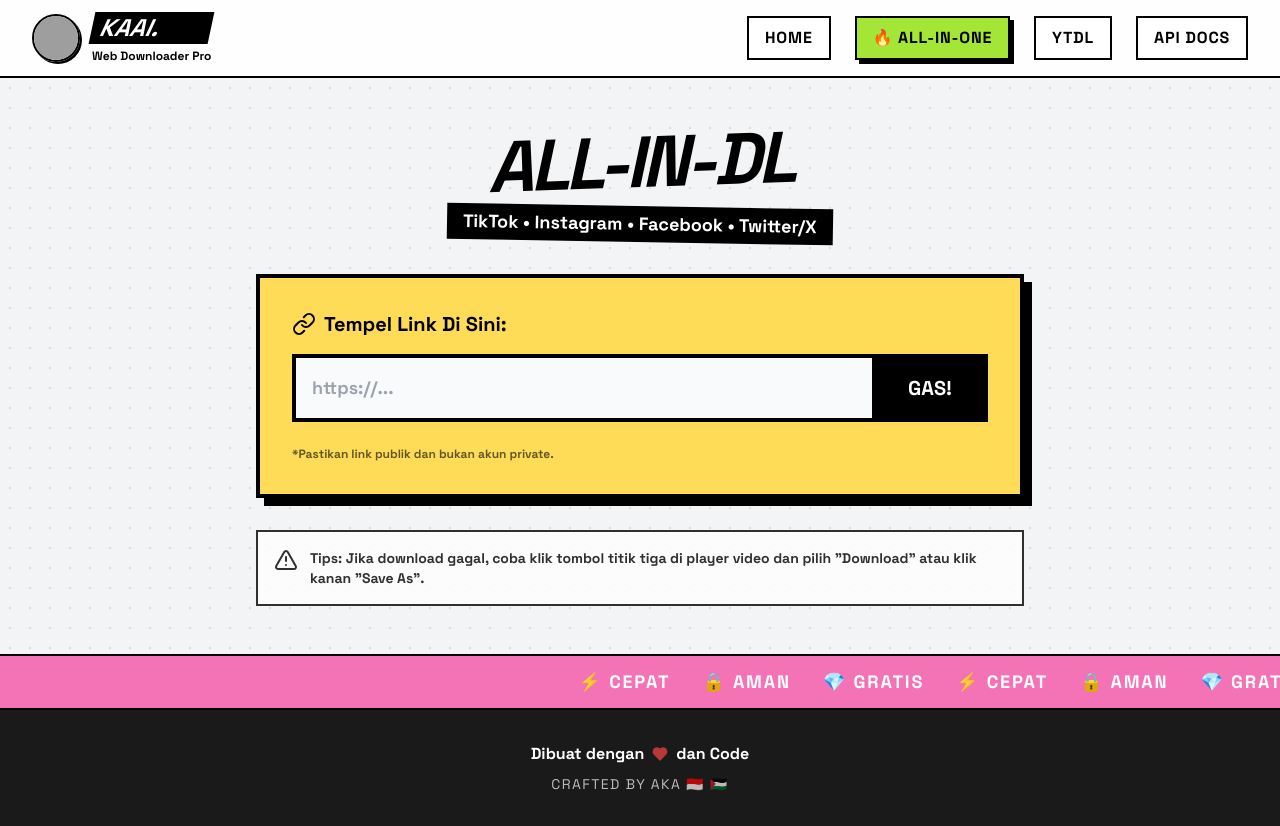
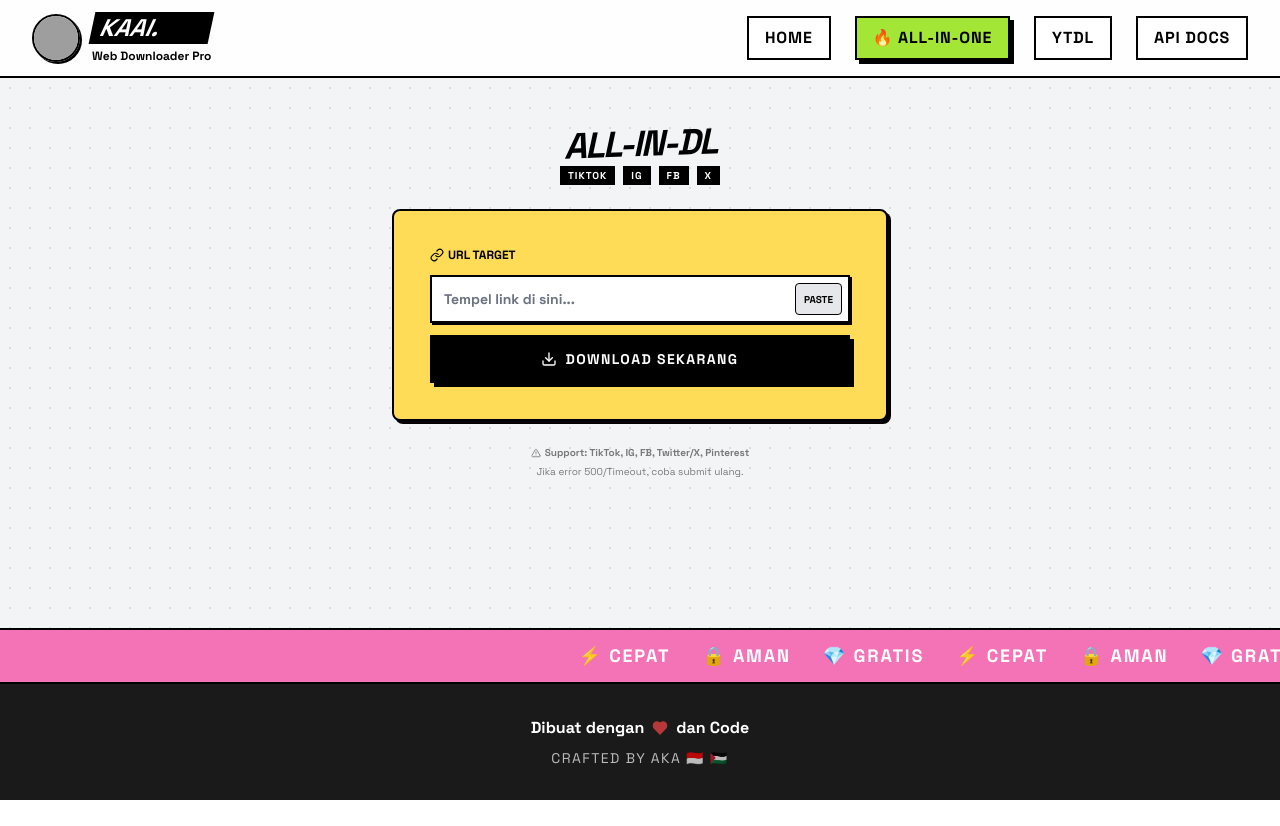
Before and after one commit to akaanakbaik/kaai, a React (Vite) app: page /allindl in a window 1280 px wide. After the commit the page ends 800 px from the top, so only its background shows below. Built offline with nearby package versions, Linux system fonts and the light colour scheme; grey boxes are pictures that could not be loaded.

Commit message:
Update AllInDL.jsx

```diff
--- a/src/pages/AllInDL.jsx
+++ b/src/pages/AllInDL.jsx
@@ -1,118 +1,198 @@
-import React, { useState } from 'react';
+import React, { useState, useEffect } from 'react';
 import axios from 'axios';
 import { toast } from 'react-hot-toast';
-import { Play, Music, Image as ImageIcon, Loader2, Link as LinkIcon, AlertTriangle } from 'lucide-react';
+import {
+    Play, Music, Image as ImageIcon, Loader2, Link as LinkIcon,
+    AlertTriangle, Download, X, Copy, CheckCircle, Smartphone
+} from 'lucide-react';
 import Layout from '../components/Layout';
+import { NeoCard, NeoButton } from '../components/NeoUI'; // Pastikan path ini benar
+import { motion, AnimatePresence } from 'framer-motion';
 
 const AllInDL = () => {
     const [url, setUrl] = useState('');
     const [loading, setLoading] = useState(false);
+    const [progress, setProgress] = useState(0); // Untuk visual loading
+    const [statusText, setStatusText] = useState('Idle');
     const [data, setData] = useState(null);
 
-    // ✅ AMBIL URL DARI SETTINGAN MAIN.JSX
-    // Ini otomatis membaca "https://kaai-api.akadev.me"
+    // Ambil Base URL dari axios defaults (sesuai settingan main.jsx)
     const BASE_URL = axios.defaults.baseURL;
+
+    // Simulasi Progress Bar biar user gak bosan
+    useEffect(() => {
+        let interval;
+        if (loading) {
+            setProgress(10);
+            interval = setInterval(() => {
+                setProgress((prev) => {
+                    if (prev >= 90) return 90; // Mentok di 90% sampai selesai beneran
+                    return prev + Math.random() * 10;
+                });
+            }, 800);
+        } else {
+            setProgress(0);
+        }
+        return () => clearInterval(interval);
+    }, [loading]);
 
     const handleDownload = async (e) => {
         e.preventDefault();
-        if (!url) return toast.error('URL nya mana bos?');
+        if (!url) return toast.error('Link-nya mana? Tempel dulu dong!');
 
         setLoading(true);
         setData(null);
+        setStatusText('Menghubungi Server...');
 
         try {
-            toast.loading('Sedang mengintip server...', { id: 'dl-proc' });
+            // Update status text bertahap
+            setTimeout(() => setStatusText('Sedang Mengintip URL...'), 1000);
+            setTimeout(() => setStatusText('Mendownload ke Server...'), 3000);
 
-            // ✅ REQUEST API (Otomatis ikut domain main.jsx)
             const res = await axios.post('/api/allindl', { url });
 
             if (res.data.status) {
+                setProgress(100);
+                setStatusText('Selesai!');
                 setData(res.data);
-                toast.success('Berhasil diculik!', { id: 'dl-proc' });
+                toast.success(`Berhasil! Dapat ${res.data.provider}`, {
+                    icon: '🎉',
+                    style: { borderRadius: '0px', border: '2px solid black', background: '#A3E635', color: 'black' }
+                });
             } else {
-                toast.error(res.data.msg || 'Gagal mengambil data', { id: 'dl-proc' });
+                throw new Error(res.data.msg);
             }
         } catch (error) {
             console.error(error);
-            toast.error(error.response?.data?.msg || 'Server error / URL tidak valid', { id: 'dl-proc' });
+            const errMsg = error.response?.data?.msg || error.message || 'Server sibuk / Link private';
+            toast.error(errMsg, {
+                icon: '💀',
+                style: { borderRadius: '0px', border: '2px solid black', background: '#FF90E8', color: 'black' }
+            });
+            setStatusText('Gagal');
         } finally {
             setLoading(false);
         }
     };
 
+    const handleClear = () => {
+        setUrl('');
+        setData(null);
+        setStatusText('Idle');
+    };
+
+    const handlePaste = async () => {
+        try {
+            const text = await navigator.clipboard.readText();
+            setUrl(text);
+            toast.success('Link ditempel!');
+        } catch (err) {
+            toast.error('Gagal paste otomatis');
+        }
+    };
+
     return (
         <Layout>
-            <div className="max-w-3xl mx-auto space-y-8">
+            {/* CONTAINER LEBIH KECIL BIAR ENAK DI HP */}
+            <div className="max-w-lg mx-auto pb-20 px-2 space-y-6">
 
-                {/* HEADLINE SECTION */}
-                <div className="text-center space-y-2">
-                    <h1 className="text-5xl md:text-7xl font-black italic tracking-tighter transform -rotate-2">
+                {/* 1. HEADER COMPACT */}
+                <div className="text-center space-y-1">
+                    <h1 className="text-4xl font-black italic tracking-tighter leading-none transform -rotate-2">
                         ALL-IN-DL
                     </h1>
-                    <p className="text-lg font-bold bg-black text-white inline-block px-4 py-1 transform rotate-1">
-                        TikTok • Instagram • Facebook • Twitter/X
-                    </p>
+                    <div className="flex justify-center gap-2 text-[10px] font-bold uppercase tracking-widest">
+                        <span className="bg-black text-white px-2 py-0.5">TikTok</span>
+                        <span className="bg-black text-white px-2 py-0.5">IG</span>
+                        <span className="bg-black text-white px-2 py-0.5">FB</span>
+                        <span className="bg-black text-white px-2 py-0.5">X</span>
+                    </div>
                 </div>
 
-                {/* INPUT CARD */}
-                <div className="bg-[#FFDC58] border-4 border-black p-6 md:p-8 shadow-[8px_8px_0px_0px_black]">
-                    <form onSubmit={handleDownload} className="flex flex-col gap-4">
-                        <label className="font-bold text-xl flex items-center gap-2">
-                            <LinkIcon className="w-6 h-6" /> Tempel Link Di Sini:
+                {/* 2. INPUT CARD */}
+                <NeoCard className="bg-[#FFDC58] p-4 relative overflow-hidden">
+                    {/* Progress Bar Line */}
+                    {loading && (
+                        <div className="absolute top-0 left-0 h-1.5 bg-black transition-all duration-300" style={{ width: `${progress}%` }}></div>
+                    )}
+
+                    <form onSubmit={handleDownload} className="space-y-3">
+                        <div className="flex justify-between items-center">
+                            <label className="font-bold text-xs flex items-center gap-1">
+                                <LinkIcon size={14} /> URL TARGET
                             </label>
-                        <div className="flex flex-col md:flex-row gap-0">
+                            {url && !loading && (
+                                <button type="button" onClick={handleClear} className="text-[10px] font-bold underline text-red-600">RESET</button>
+                            )}
+                        </div>
+
+                        <div className="relative">
                             <input
                                 type="text"
-                                placeholder="https://..."
+                                placeholder="Tempel link di sini..."
                                 value={url}
                                 onChange={(e) => setUrl(e.target.value)}
-                                className="w-full p-4 text-lg font-bold border-4 border-black border-b-0 md:border-b-4 md:border-r-0 focus:outline-none focus:bg-white bg-gray-50 placeholder-gray-400"
+                                disabled={loading}
+                                className="w-full p-3 pr-20 text-sm font-bold border-2 border-black focus:outline-none focus:ring-2 focus:ring-black rounded-none shadow-[2px_2px_0px_0px_black] placeholder:text-gray-500 bg-white"
                             />
+                            {!url && !loading && (
+                                <button
+                                    type="button"
+                                    onClick={handlePaste}
+                                    className="absolute right-2 top-2 bottom-2 px-2 bg-gray-200 hover:bg-gray-300 text-[10px] font-bold border border-black rounded"
+                                >
+                                    PASTE
+                                </button>
+                            )}
+                        </div>
+
                         <button
                             type="submit"
                             disabled={loading}
-                                className="bg-black text-white px-8 py-4 font-black text-xl hover:bg-[#F472B6] border-4 border-black transition-all active:translate-y-1 active:shadow-none disabled:opacity-70 disabled:cursor-not-allowed flex justify-center items-center gap-2"
+                            className={`w-full py-3 font-black text-sm uppercase tracking-widest border-2 border-black shadow-[4px_4px_0px_0px_black] active:translate-y-1 active:shadow-none transition-all flex justify-center items-center gap-2 ${loading ? 'bg-gray-300 cursor-not-allowed' : 'bg-black text-white hover:bg-gray-800'}`}
                         >
-                                {loading ? <Loader2 className="animate-spin" /> : 'GAS!'}
+                            {loading ? (
+                                <><Loader2 className="animate-spin" size={16} /> {statusText}</>
+                            ) : (
+                                <><Download size={16} /> DOWNLOAD SEKARANG</>
+                            )}
                         </button>
-                        </div>
-                        <p className="text-xs font-bold opacity-60 mt-2 text-center md:text-left">
-                            *Pastikan link publik dan bukan akun private.
-                        </p>
                     </form>
+                </NeoCard>
+
+                {/* 3. RESULT SECTION */}
+                <AnimatePresence>
+                    {data && (
+                        <motion.div
+                            initial={{ opacity: 0, y: 20 }}
+                            animate={{ opacity: 1, y: 0 }}
+                            exit={{ opacity: 0, y: -20 }}
+                        >
+                            <NeoCard className="bg-white p-0 overflow-hidden">
+                                {/* Header Result */}
+                                <div className="bg-black text-white px-4 py-2 flex justify-between items-center border-b-2 border-black">
+                                    <span className="font-bold text-xs uppercase flex items-center gap-1">
+                                        <CheckCircle size={12} className="text-[#A3E635]"/> {data.provider}
+                                    </span>
+                                    <span className="text-[10px] font-mono opacity-80">@{data.author || 'Anon'}</span>
                                 </div>
 
-                {/* RESULT SECTION */}
-                {data && (
-                    <div className="animate-in slide-in-from-bottom-10 fade-in duration-500">
-                        <div className="bg-white border-4 border-black shadow-[12px_12px_0px_0px_#F472B6] overflow-hidden">
-
-                            {/* Header Result */}
-                            <div className="bg-black text-white p-4 flex justify-between items-center border-b-4 border-black">
-                                <span className="font-black uppercase text-xl tracking-widest">{data.provider}</span>
-                                <span className="text-xs font-mono bg-[#A3E635] text-black px-2 py-1 font-bold rounded">SUCCESS</span>
-                            </div>
-
-                            <div className="p-6 space-y-6">
-                                {/* Caption / Info */}
+                                <div className="p-4 space-y-4">
+                                    {/* Caption Kecil */}
                                     {data.caption && (
-                                    <div className="bg-gray-100 border-2 border-black p-4 font-mono text-sm mb-4">
-                                        <p className="line-clamp-3">{data.caption}</p>
+                                        <div className="bg-gray-50 border border-black p-2 text-[10px] font-mono line-clamp-2">
+                                            {data.caption}
                                         </div>
                                     )}
 
-                                {/* 1. VIDEO PLAYER */}
+                                    {/* 1. VIDEO */}
                                     {data.media.video && (
-                                    <div className="space-y-3">
-                                        <div className="flex items-center gap-2 font-black text-lg">
-                                            <Play className="fill-black" /> VIDEO
-                                        </div>
-                                        <div className="border-4 border-black bg-black">
-                                            {/* Gabungkan BASE_URL + path video dari backend */}
+                                        <div className="space-y-2">
+                                            <div className="border-2 border-black bg-black aspect-video flex items-center justify-center overflow-hidden">
                                                 <video
                                                     src={`${BASE_URL}${data.media.video}`}
                                                     controls
-                                                className="w-full max-h-[500px]"
+                                                    className="w-full h-full object-contain"
                                                 />
                                             </div>
                                             <a
@@ -120,47 +200,47 @@ const AllInDL = () => {
                                                 download
                                                 target="_blank"
                                                 rel="noreferrer"
-                                            className="block w-full text-center bg-[#A3E635] border-4 border-black py-3 font-black hover:bg-[#86efac] shadow-[4px_4px_0px_0px_black] active:translate-y-1 active:shadow-none transition-all"
+                                                className="block w-full text-center bg-[#A3E635] border-2 border-black py-2 font-bold text-xs hover:bg-[#86efac] shadow-[2px_2px_0px_0px_black] active:translate-y-0.5 active:shadow-none"
                                             >
                                                 DOWNLOAD VIDEO (MP4)
                                             </a>
                                         </div>
                                     )}
 
-                                {/* 2. AUDIO PLAYER */}
+                                    {/* 2. AUDIO */}
                                     {data.media.audio && (
-                                    <div className="space-y-3 pt-4 border-t-2 border-dashed border-gray-300">
-                                        <div className="flex items-center gap-2 font-black text-lg">
-                                            <Music className="fill-black" /> AUDIO
+                                        <div className="space-y-2 pt-2 border-t border-dashed border-gray-300">
+                                            <div className="flex items-center gap-1 font-bold text-xs">
+                                                <Music size={14} /> AUDIO ONLY
                                             </div>
                                             <audio
                                                 src={`${BASE_URL}${data.media.audio}`}
                                                 controls
-                                            className="w-full border-2 border-black rounded-none"
+                                                className="w-full h-8"
                                             />
                                             <a
                                                 href={`${BASE_URL}${data.media.audio}`}
                                                 download
                                                 target="_blank"
                                                 rel="noreferrer"
-                                            className="block w-full text-center bg-[#60A5FA] border-4 border-black py-3 font-black text-white hover:bg-[#3b82f6] shadow-[4px_4px_0px_0px_black] active:translate-y-1 active:shadow-none transition-all"
+                                                className="block w-full text-center bg-[#60A5FA] text-white border-2 border-black py-2 font-bold text-xs hover:bg-[#3b82f6] shadow-[2px_2px_0px_0px_black] active:translate-y-0.5 active:shadow-none"
                                             >
                                                 DOWNLOAD AUDIO (MP3)
                                             </a>
                                         </div>
                                     )}
 
-                                {/* 3. IMAGES (CAROUSEL) */}
+                                    {/* 3. IMAGES */}
                                     {data.media.images && data.media.images.length > 0 && (
-                                    <div className="space-y-3 pt-4 border-t-2 border-dashed border-gray-300">
-                                        <div className="flex items-center gap-2 font-black text-lg">
-                                            <ImageIcon className="fill-black" /> IMAGES ({data.media.images.length})
+                                        <div className="space-y-2 pt-2 border-t border-dashed border-gray-300">
+                                            <div className="flex items-center gap-1 font-bold text-xs">
+                                                <ImageIcon size={14} /> GALLERY ({data.media.images.length})
                                             </div>
 
-                                        <div className="flex overflow-x-auto gap-4 pb-4 snap-x snap-mandatory">
+                                            <div className="flex overflow-x-auto gap-3 pb-2 snap-x snap-mandatory scrollbar-hide">
                                                 {data.media.images.map((img, idx) => (
-                                                <div key={idx} className="flex-none w-64 snap-center space-y-2">
-                                                    <div className="border-4 border-black h-64 bg-gray-200">
+                                                    <div key={idx} className="flex-none w-40 snap-center space-y-1">
+                                                        <div className="border-2 border-black h-40 bg-gray-100">
                                                             <img
                                                                 src={`${BASE_URL}${img}`}
                                                                 alt={`Slide ${idx}`}
@@ -172,26 +252,27 @@ const AllInDL = () => {
                                                             download
                                                             target="_blank"
                                                             rel="noreferrer"
-                                                        className="block text-center bg-white border-2 border-black py-2 font-bold text-sm hover:bg-gray-100"
+                                                            className="block text-center bg-white border border-black py-1 font-bold text-[10px] hover:bg-gray-100"
                                                         >
-                                                        Download #{idx + 1}
+                                                            SAVE #{idx + 1}
                                                         </a>
                                                     </div>
                                                 ))}
                                             </div>
                                         </div>
                                     )}
+                                </div>
+                            </NeoCard>
+                        </motion.div>
+                    )}
+                </AnimatePresence>
 
-                            </div>
-                        </div>
-                    </div>
-                )}
-
-                <div className="bg-white border-2 border-black p-4 flex items-start gap-3 opacity-80">
-                    <AlertTriangle className="flex-shrink-0" />
-                    <p className="text-sm font-bold">
-                        Tips: Jika download gagal, coba klik tombol titik tiga di player video dan pilih "Download" atau klik kanan "Save As".
+                {/* FOOTNOTE */}
+                <div className="text-center opacity-50 space-y-1">
+                    <p className="text-[10px] font-bold flex items-center justify-center gap-1">
+                        <AlertTriangle size={10} /> Support: TikTok, IG, FB, Twitter/X, Pinterest
                     </p>
+                    <p className="text-[10px]">Jika error 500/Timeout, coba submit ulang.</p>
                 </div>
             </div>
         </Layout>
```
Lines whose indentation alone changed are shown as unchanged.
